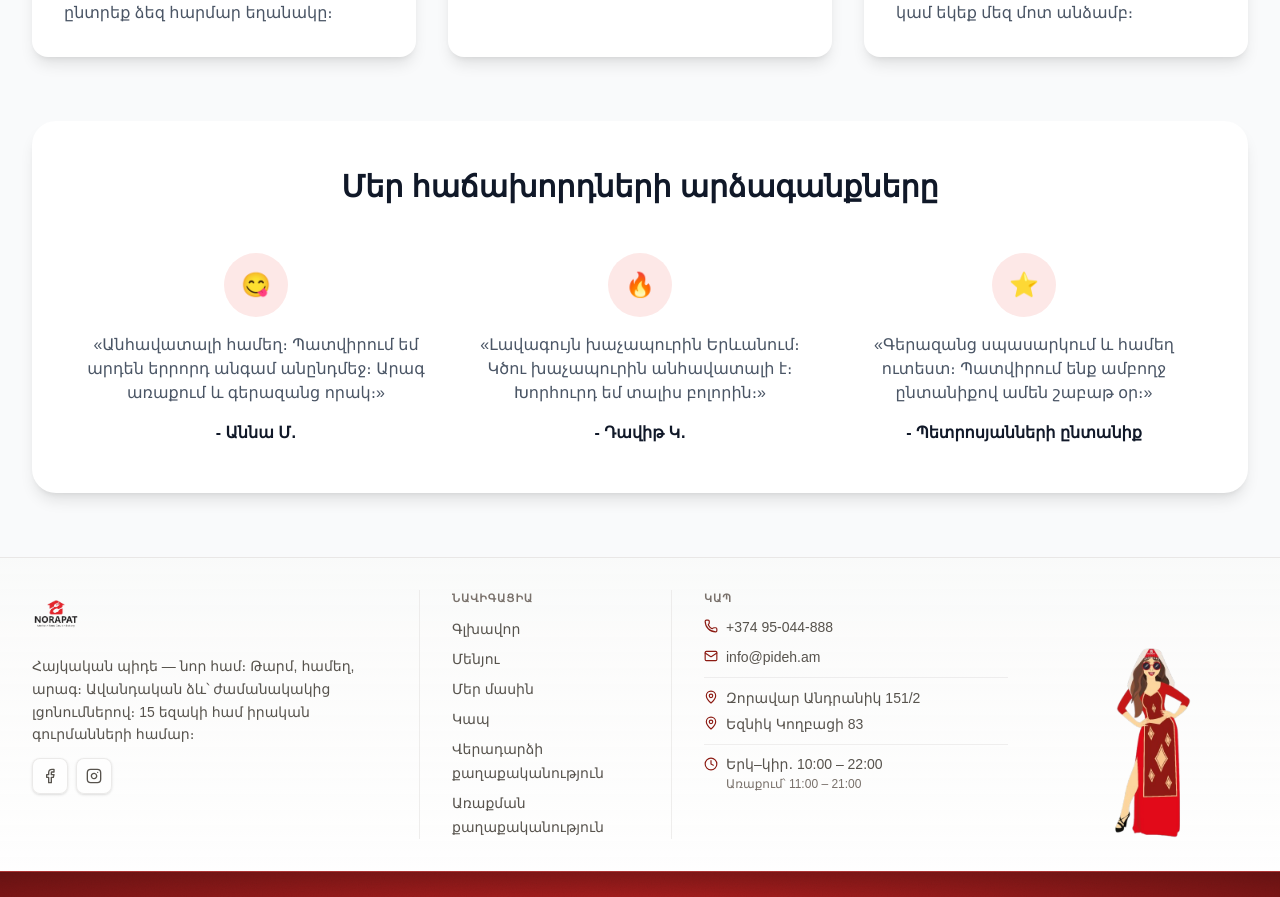
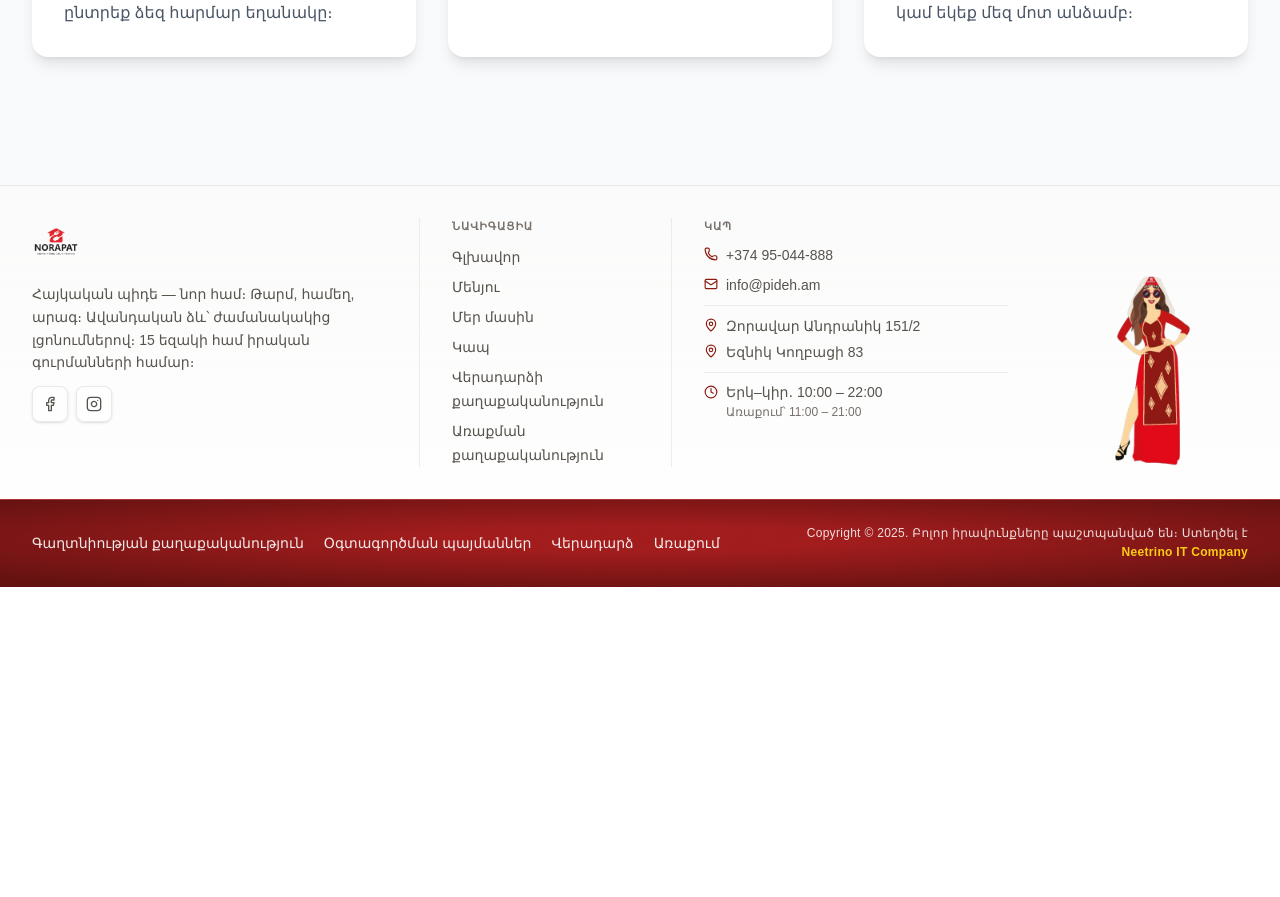
Before and after one commit to neetrino/norapat.am, a Next.js app: page /contact in a window 1280 px wide. Shown: the part 2771-3668 px from the top of the page. After the commit the page ends 3358 px from the top, so only its background shows below. Built offline with nearby package versions, Linux system fonts and the light colour scheme; no server answers; the database is empty.

Commit message:
կապ բաժնից ջնջված հաճախորդների կարծիքը

```diff
--- a/src/components/contact/ContactPageView.tsx
+++ b/src/components/contact/ContactPageView.tsx
@@ -217,37 +217,6 @@ export function ContactPageView() {
             </div>
           </div>
         </div>
-
-        <div className="bg-white rounded-3xl p-12 shadow-lg">
-          <h2 className="text-3xl font-bold text-center text-gray-900 mb-12">
-            {c.testimonialsTitle}
-          </h2>
-          <div className="grid grid-cols-1 md:grid-cols-3 gap-8">
-            <div className="text-center">
-              <div className="w-16 h-16 bg-orange-100 rounded-full flex items-center justify-center mx-auto mb-4">
-                <span className="text-2xl" aria-hidden>😋</span>
-              </div>
-              <p className="text-gray-600 mb-4">{c.testimonial1Quote}</p>
-              <p className="font-semibold text-gray-900">{c.testimonial1Name}</p>
-            </div>
-
-            <div className="text-center">
-              <div className="w-16 h-16 bg-orange-100 rounded-full flex items-center justify-center mx-auto mb-4">
-                <span className="text-2xl" aria-hidden>🔥</span>
-              </div>
-              <p className="text-gray-600 mb-4">{c.testimonial2Quote}</p>
-              <p className="font-semibold text-gray-900">{c.testimonial2Name}</p>
-            </div>
-
-            <div className="text-center">
-              <div className="w-16 h-16 bg-orange-100 rounded-full flex items-center justify-center mx-auto mb-4">
-                <span className="text-2xl" aria-hidden>⭐</span>
-              </div>
-              <p className="text-gray-600 mb-4">{c.testimonial3Quote}</p>
-              <p className="font-semibold text-gray-900">{c.testimonial3Name}</p>
-            </div>
-          </div>
-        </div>
       </div>
 
       <div className="hidden lg:block">
```
